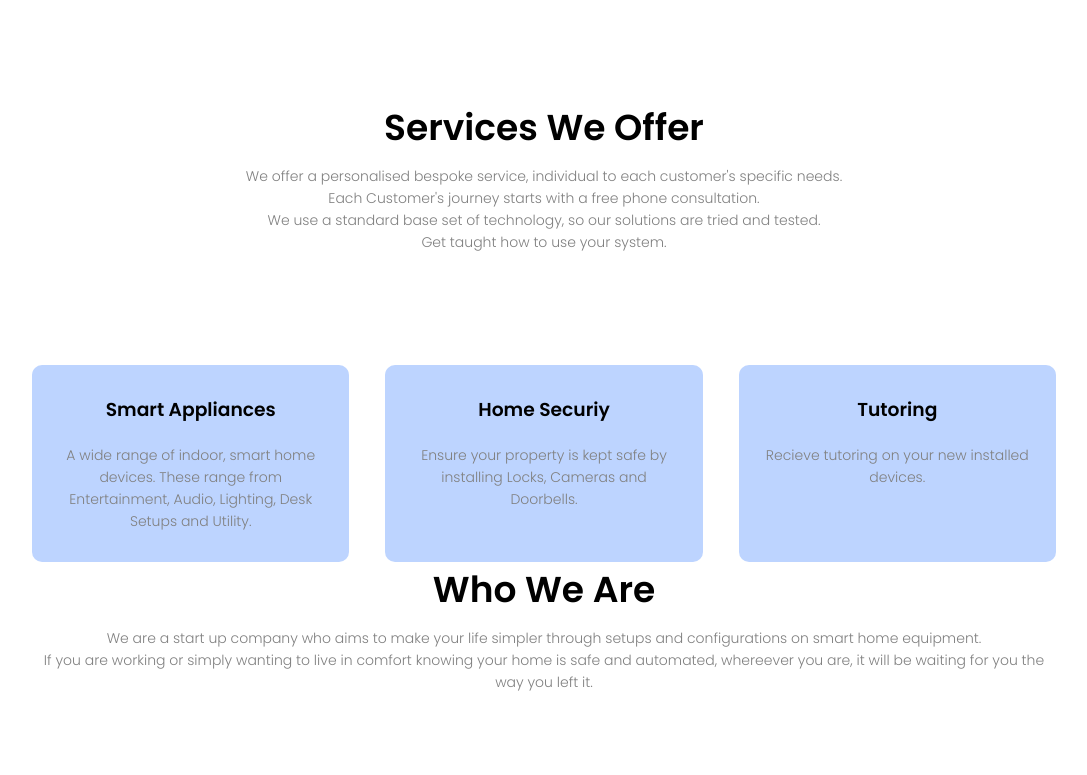
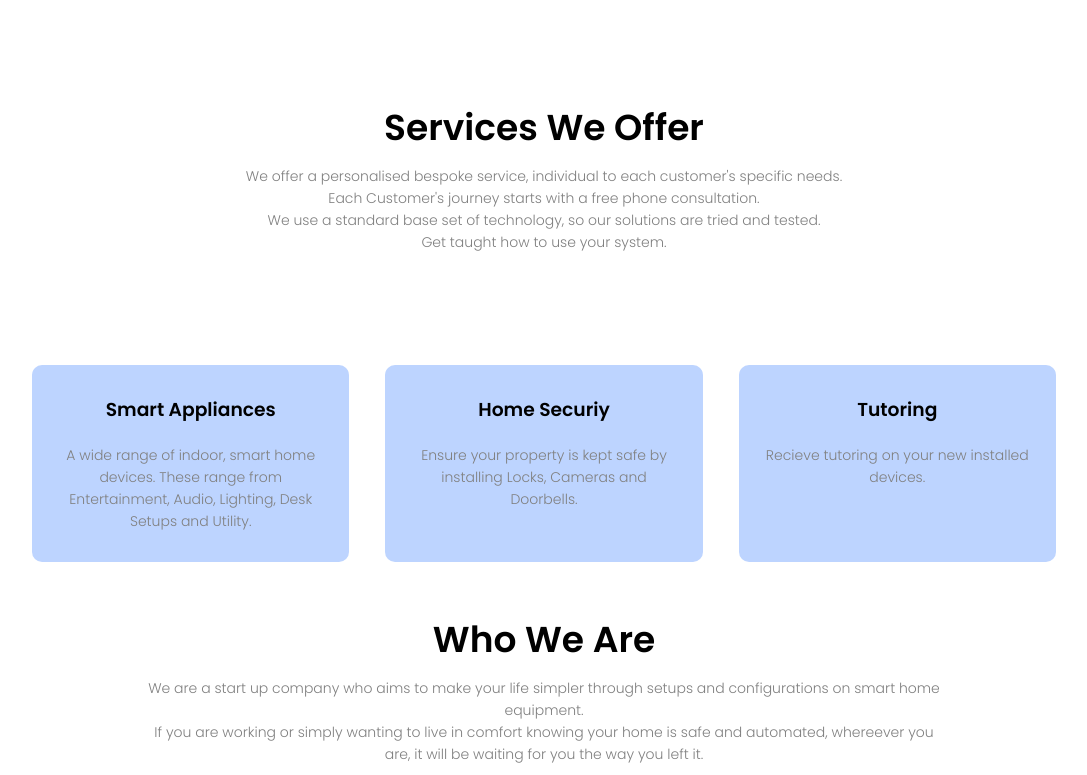
Before and after one commit to RyboNashy02/Insta-Tek.io, a Jekyll site: the page built from index.html, in a window 1280 px wide. Shown: the part 900-1675 px from the top of the page, without its empty margins (96-1183 px from the left). Built offline with Jekyll 4.4.1, drawn with Linux system fonts in a browser that asks for light colours; before the commit the page ends 1603 px from its top, so only the background shows below that.

Commit message:
Update main.css

```diff
--- a/css/main.css
+++ b/css/main.css
@@ -149,7 +149,7 @@ nav i.fa{
     }
 }
 
-/*Service Section*/
+/*services Section*/
 .services{
     width: 80%;
     margin: auto;
@@ -196,3 +196,10 @@ h3{
         padding: 12px 20px;
     }
 }
+
+/*about Section*/
+.about{
+    width: 80%;
+    margin: auto;
+    text-align: center;
+    padding-top: 50px;
```
